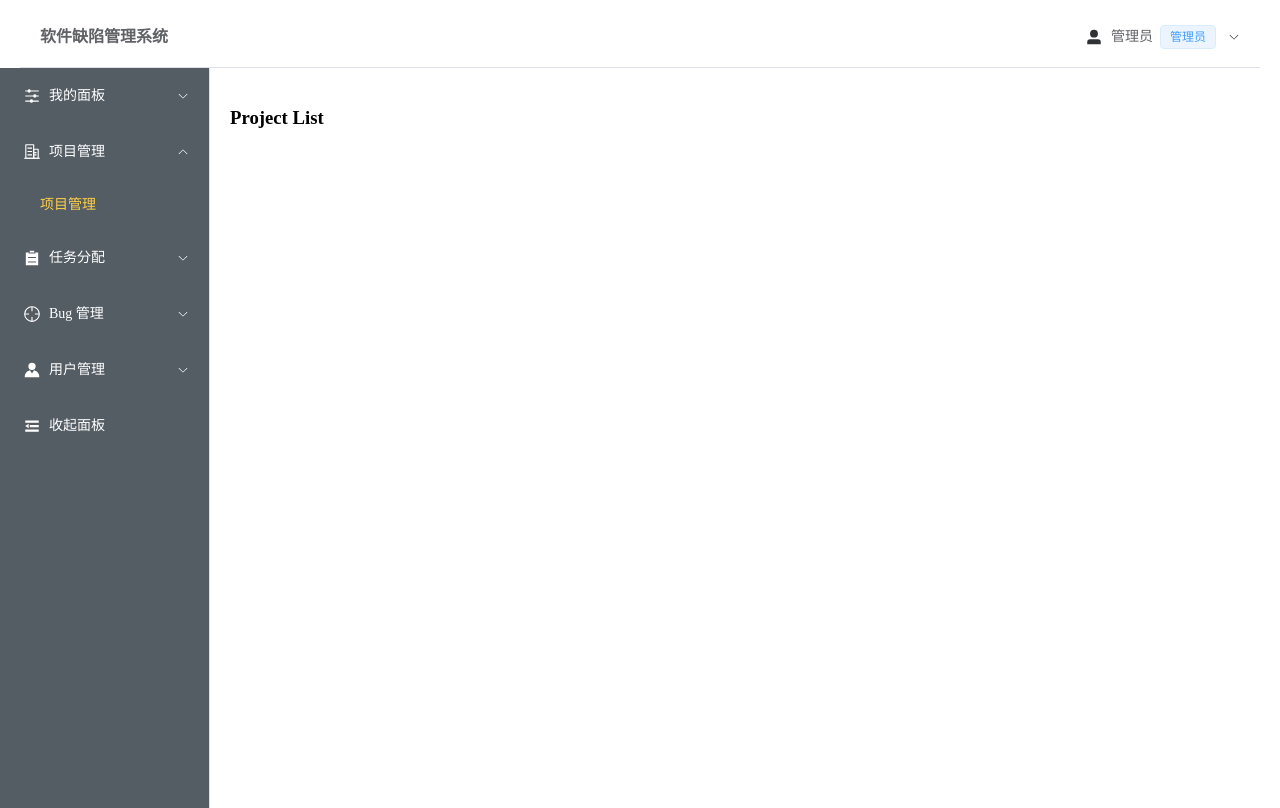
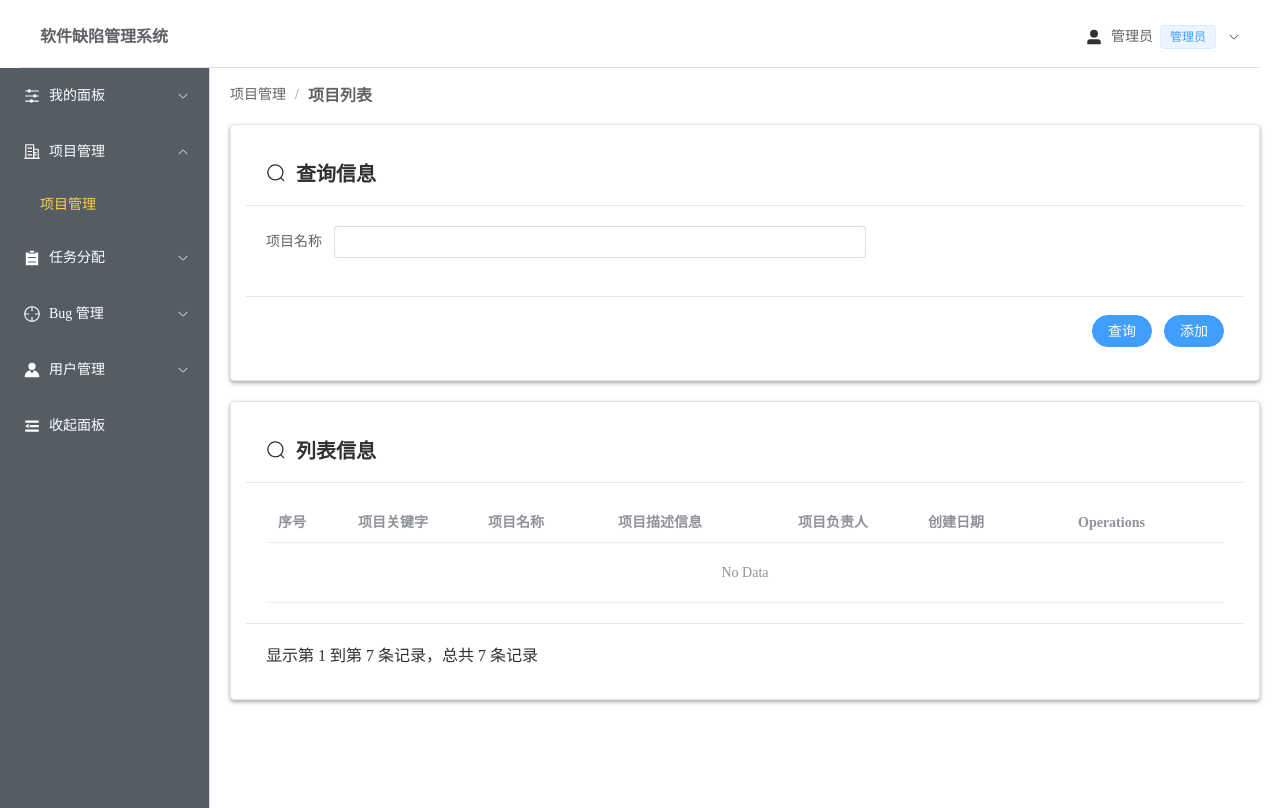
Before and after one commit to sduwh-orz/Neu-Bug-INIT-20230807105330, a Vue app in the folder web/: page /project/list in a window 1280 px wide. Built offline with nearby package versions, Linux system fonts and the light colour scheme.

Commit message:
Change card style to global css

```diff
--- a/web/src/assets/main.css
+++ b/web/src/assets/main.css
@@ -15,3 +15,14 @@ body {
 .flex-grow {
     flex-grow: 1;
 }
+.info-card {
+    margin-top: 20px;
+    padding: 15px;
+    box-shadow: 0 2px 4px 0px rgba(0, 0, 0, 0.35);
+}
+.card-header {
+    display: flex;
+    align-items: center;
+    font-size: 20px;
+    font-weight: bold;
+}
--- a/web/src/components/BreadCrumbNav.vue
+++ b/web/src/components/BreadCrumbNav.vue
@@ -1,5 +1,5 @@
 <script lang="ts">
-import {defineComponent} from 'vue'
+import { defineComponent } from 'vue'
 
 export default defineComponent({
   name: "BreadCrumbNav",
--- a/web/src/views/bug/BugListView.vue
+++ b/web/src/views/bug/BugListView.vue
@@ -1,4 +1,4 @@
-<script setup lang="ts">
+<script lang="ts">
 </script>
 
 <template>
--- a/web/src/views/project/ProjectListView.vue
+++ b/web/src/views/project/ProjectListView.vue
@@ -1,8 +1,86 @@
-<script setup lang="ts">
+<script lang="ts">
+import { Search } from '@element-plus/icons-vue';
+import BreadCrumbNav from "@/components/BreadCrumbNav.vue";
+import { defineComponent, reactive } from "vue";
+
+export default defineComponent({
+  components: { BreadCrumbNav, Search },
+  data() {
+    return {
+      form: reactive({
+        name: ''
+      }),
+      projects: [
+        {
+          id: 1,
+          keyword: 'blog',
+          name: '个人博客系统',
+          description: '个人博客系统',
+          owner: '李开發',
+          created: "2016-07-25"
+        }
+      ],
+    }
+  }
+})
+
 </script>
 
 <template>
-<h1>Project List</h1>
+  <BreadCrumbNav :page-paths="['项目管理', '项目列表']"></BreadCrumbNav>
+  <el-card class="info-card" shadow="never">
+    <template #header>
+      <div class="card-header">
+        <el-icon><Search /></el-icon>&nbsp;&nbsp;
+        <span>查询信息</span>
+      </div>
+    </template>
+    <el-form :model="form" label-width="auto" style="max-width: 600px">
+      <el-form-item label="项目名称">
+        <el-input v-model="form.name" />
+      </el-form-item>
+    </el-form>
+    <template #footer>
+      <el-row class="row-bg" justify="end">
+        <div class="flex-grow" />
+        <el-button type="primary" round>查询</el-button>
+        <el-button type="primary" round>添加</el-button>
+      </el-row>
+    </template>
+  </el-card>
+  <el-card class="info-card" shadow="never">
+    <template #header>
+      <div class="card-header">
+        <el-icon><Search /></el-icon>&nbsp;&nbsp;
+        <span>列表信息</span>
+      </div>
+    </template>
+    <el-table :data="tableData" style="width: 100%">
+      <el-table-column prop="id" label="序号" width="80"/>
+      <el-table-column keyword="keyword" label="项目关键字" width="130"/>
+      <el-table-column keyword="name" label="项目名称" width="130"/>
+      <el-table-column keyword="description" label="项目描述信息" width="180"/>
+      <el-table-column keyword="owner" label="项目负责人" width="130"/>
+      <el-table-column keyword="created" label="创建日期" width="150"/>
+      <el-table-column label="Operations">
+        <template #default="scope">
+          <el-button size="small" @click="handleEdit(scope.$index, scope.row)">
+            Edit
+          </el-button>
+          <el-button
+              size="small"
+              type="danger"
+              @click="handleDelete(scope.$index, scope.row)"
+          >
+            Delete
+          </el-button>
+        </template>
+      </el-table-column>
+    </el-table>
+    <template #footer>
+      显示第 1 到第 7 条记录，总共 7 条记录
+    </template>
+  </el-card>
 </template>
 
 <style>
--- a/web/src/views/task/TaskListView.vue
+++ b/web/src/views/task/TaskListView.vue
@@ -1,4 +1,4 @@
-<script setup lang="ts">
+<script lang="ts">
 </script>
 
 <template>
--- a/web/src/views/user/UserInfoView.vue
+++ b/web/src/views/user/UserInfoView.vue
@@ -15,7 +15,7 @@ const username = localStorage.getItem('username') || '默认用户名';
 
 <template>
   <BreadCrumbNav :page-paths="['我的面板', '用户信息']"></BreadCrumbNav>
-  <el-card class="user-info-card" shadow="never">
+  <el-card class="info-card" shadow="never">
     <template #header>
         <div class="card-header">
             <el-icon><Tickets /></el-icon>&nbsp;&nbsp;用户信息
@@ -56,16 +56,4 @@ const username = localStorage.getItem('username') || '默认用户名';
 </template>
 
 <style scoped>
-.user-info-card {
-    margin-top: 20px;
-    padding: 15px;
-    box-shadow: 0 2px 4px rgba(0, 0, 0, 0.5);
-}
-
-.card-header {
-    display: flex;
-    align-items: center;
-    font-size: 20px;
-    font-weight: bold;
-}
 </style>
--- a/web/src/views/user/UserListView.vue
+++ b/web/src/views/user/UserListView.vue
@@ -1,4 +1,4 @@
-<script setup lang="ts">
+<script lang="ts">
 </script>
 
 <template>
--- a/web/src/views/user/UserPasswordView.vue
+++ b/web/src/views/user/UserPasswordView.vue
@@ -6,7 +6,7 @@ import BreadCrumbNav from "@/components/BreadCrumbNav.vue";
 
 <template>
   <BreadCrumbNav :page-paths="['我的面板', '修改密码']"></BreadCrumbNav>
-    <el-card class="password-card" shadow="never">
+    <el-card class="info-card" shadow="never">
         <template #header>
             <div class="card-header">
                 <el-icon><EditPen /></el-icon>&nbsp;&nbsp;修改密码
@@ -16,16 +16,5 @@ import BreadCrumbNav from "@/components/BreadCrumbNav.vue";
 </template>
 
 <style>
-.password-card {
-    margin-top: 20px;
-    padding: 15px;
-    box-shadow: 0 2px 4px rgba(0, 0, 0, 0.5);
-}
 
-.card-header {
-    display: flex;
-    align-items: center;
-    font-size: 20px;
-    font-weight: bold;
-}
 </style>
```
